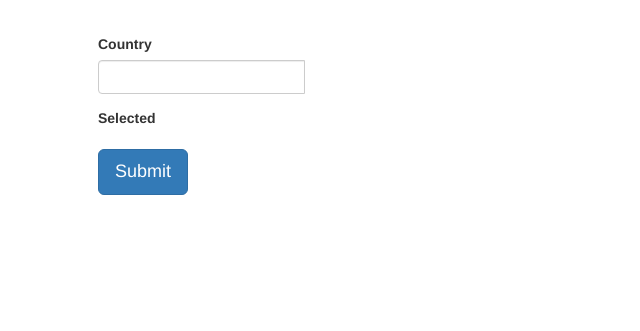
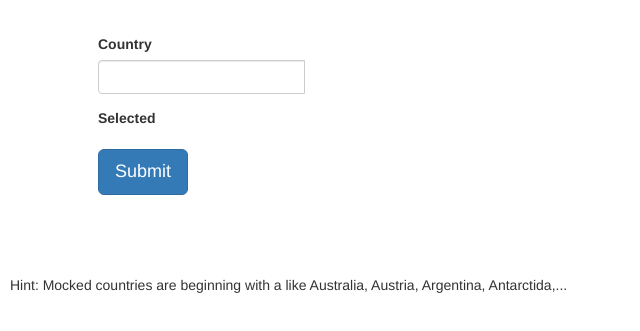
Before and after one commit to berc/country-select, a website: page docs/index.html in a window 1280 px wide. Shown: the part 63-394 px from the top of the page, without its empty margins (0-640 px from the left). Drawn offline with Linux system fonts and the light colour scheme.

Commit message:
Update index.html

```diff
--- a/docs/index.html
+++ b/docs/index.html
@@ -16,6 +16,6 @@
     <app>
       Loading...
     </app>
- <!--   <footer style="margin: 1rem">Hint: Mocked countries are beginning with a like Australia, Austria, Argentina, Antarctida,...</footer> -->
+  <footer style="margin: 1rem">Hint: Mocked countries are beginning with a like Australia, Austria, Argentina, Antarctida,...</footer>
   <script src="/country-select/vendor.bundle.js?ed5c1ebcd4eb288036f1"></script><script src="/country-select/app.bundle.js?ed5c1ebcd4eb288036f1"></script></body>
 </html>
```
